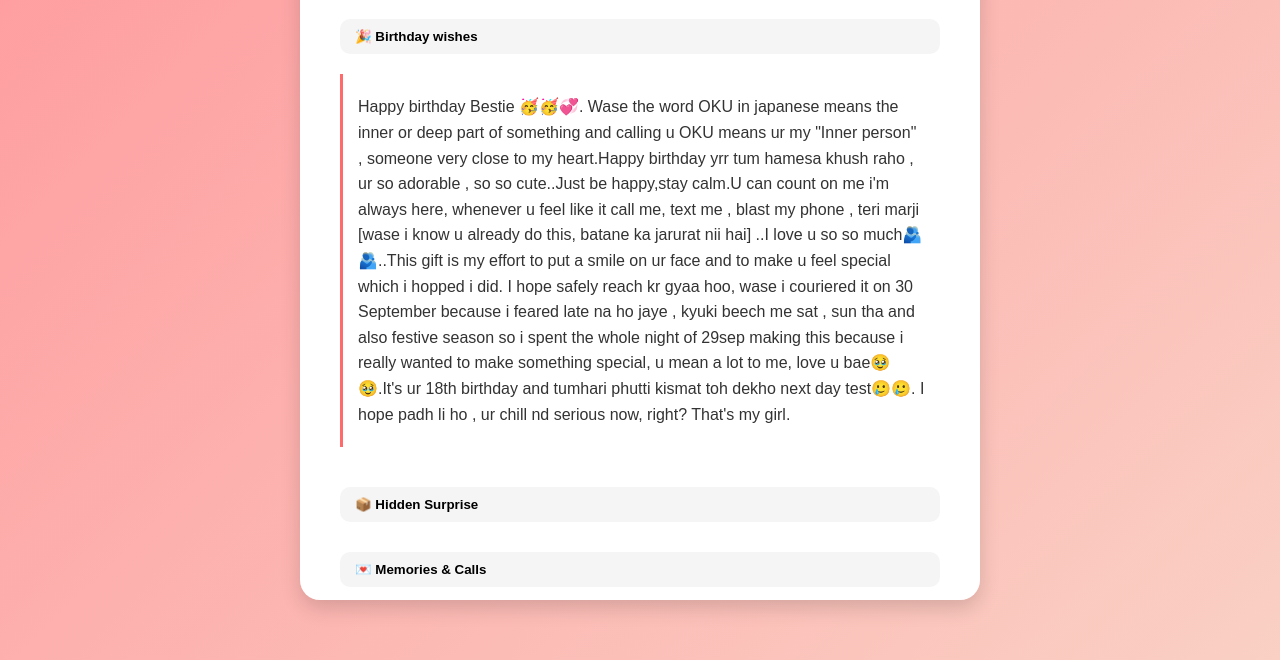
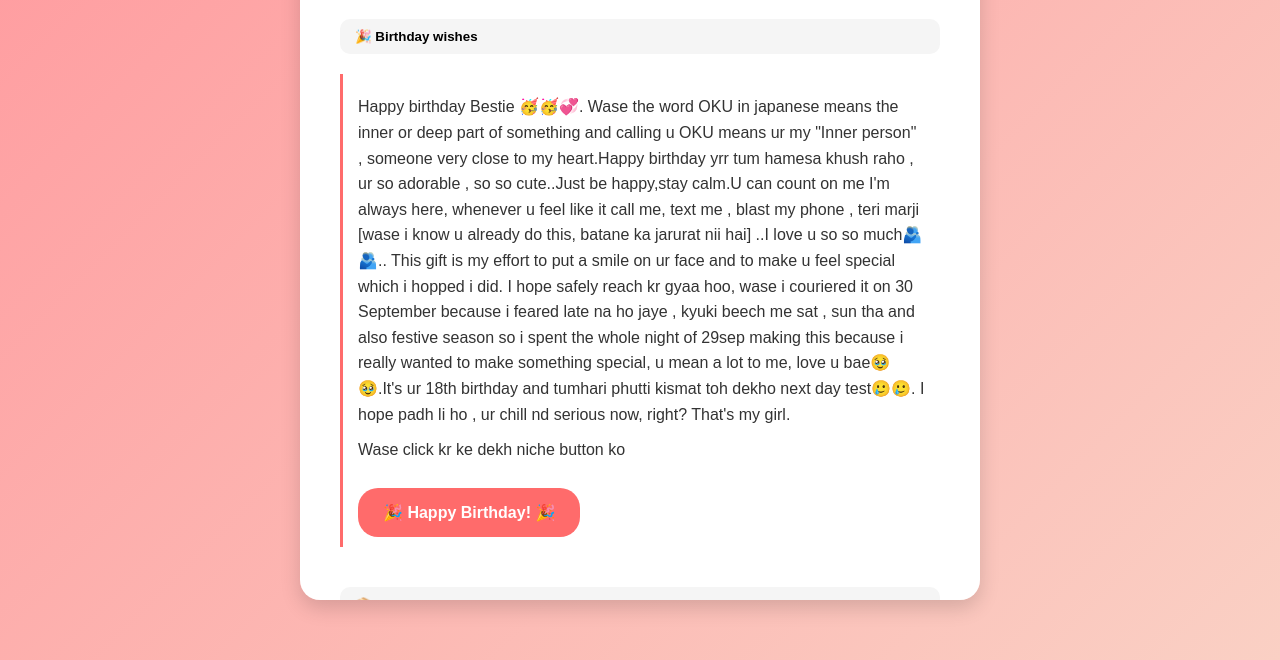
Before and after one commit to Yash-debug489/okubirthday.github.io, a plain HTML site: page index.html in a window 1280 px wide. Both pictures are taken after a click on the button "🎉 Birthday wishes". Shown: the part 180-840 px from the top of the page. Drawn offline with nearby package versions, Linux system fonts and the light colour scheme.

Commit message:
Update index.html

```diff
--- a/index.html
+++ b/index.html
@@ -4,6 +4,7 @@
 <meta charset="UTF-8" />
 <meta name="viewport" content="width=device-width, initial-scale=1.0">
 <title>For You 💖</title>
+  <script src="https://cdn.jsdelivr.net/npm/canvas-confetti@1.5.1/dist/confetti.browser.min.js"></script>
 <style>
   body {
     margin: 0;
@@ -157,7 +158,33 @@
   <h1>Happy Birthday Okuu 💫</h1>
 
   <button class="accordion">🎉 Birthday wishes</button>
-  <div class="panel"><p>Happy birthday Bestie 🥳🥳💞. Wase the word OKU in japanese means the inner or deep part of something and calling u OKU means ur my "Inner person" , someone very close to my heart.Happy birthday yrr tum hamesa khush raho , ur so adorable , so so cute..Just be happy,stay calm.U can count on me i'm always here, whenever u feel like it call me,  text me , blast my phone , teri marji [wase i know u already do this, batane ka jarurat nii hai] ..I love u so so much🫂🫂..This gift is my effort to put a smile on ur face and to make u feel special which i hopped i did. I hope safely reach kr gyaa hoo, wase i couriered it on 30 September because i feared late na ho jaye , kyuki beech me sat , sun tha and also festive season so i spent the whole night of 29sep making this because i really wanted to make something special, u mean a lot to me, love u bae🥹🥹.It's ur 18th birthday and tumhari phutti kismat toh dekho next day test🥲🥲. I hope padh li ho , ur chill nd serious now, right? That's my girl.</p></div>
+  <div class="panel"><p>Happy birthday Bestie 🥳🥳💞. Wase the word OKU in japanese means the inner or deep part of something and calling u OKU means ur my "Inner person" , someone very close to my heart.Happy birthday yrr tum hamesa
+    khush raho , ur so adorable , so so cute..Just be happy,stay calm.U can count on me I'm
+    always here, whenever u feel like it call me,  text me , blast my phone , teri marji [wase i know u already do this, batane ka jarurat nii hai] ..I love u so so much🫂🫂..
+    This gift is my effort to put a smile on ur face and to make u feel special which i
+    hopped i did. I hope safely reach kr gyaa hoo, wase i couriered it on 30 September because i feared late na ho jaye ,
+    kyuki beech me sat , sun tha and also festive season so i spent the whole night of 29sep making this because i really wanted to make something special,
+    u mean a lot to me, love u bae🥹🥹.It's ur 18th birthday and tumhari phutti kismat toh dekho next day test🥲🥲. I hope padh li ho , ur chill nd serious now, right? That's my girl.</p>
+    <p>   </p>
+    <p>Wase click kr ke dekh niche button ko</p>
+     <div id="birthdaySticker" style="
+      display:inline-block;
+      background: #ff6b6b;
+      color:white;
+      padding:15px 25px;
+      border-radius:20px;
+      font-weight:bold;
+      cursor:pointer;
+      text-align:center;
+      margin-top:15px;
+      transition: transform 0.2s;
+  ">
+    🎉 Happy Birthday! 🎉
+  </div>
+
+
+
+  </div>
 
   <button class="accordion">📦 Hidden Surprise</button>
   <div class="panel"><p>Wanna know somthing , don't u think bracelet box doesn't exactly fit? Like ho skta hai niche kuch ho. Remove the padding(its glued btw) and check the bottom of the box, there's a surprise for u🤫😁.
@@ -208,6 +235,21 @@ Agge ka check krne ke baad hi padhna.</p></div>
 <canvas id="confetti"></canvas>
 
 <script>
+    const sticker = document.getElementById('birthdaySticker');
+
+  sticker.addEventListener('click', () => {
+    // small pop animation
+    sticker.style.transform = 'scale(1.2)';
+    setTimeout(() => { sticker.style.transform = 'scale(1)'; }, 200);
+
+    // trigger confetti
+    confetti({
+      particleCount: 150,
+      spread: 70,
+      origin: { y: 0.6 },
+      emojis: ['🎂', '🎉', '🍰', '🥳'] // cake + birthday emojis
+    });
+  });
 
  const memories = [
   {img:"images/poto1.jpg", caption:"World war 3 ❌  Sticker war✅"},
```
